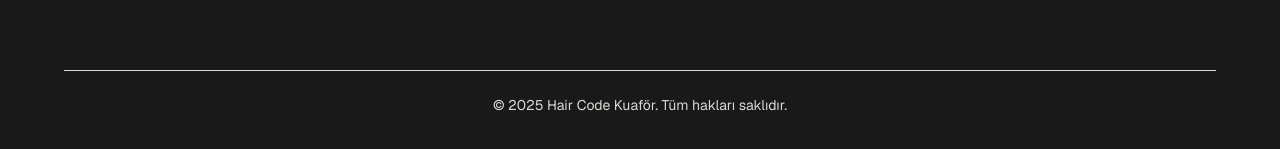
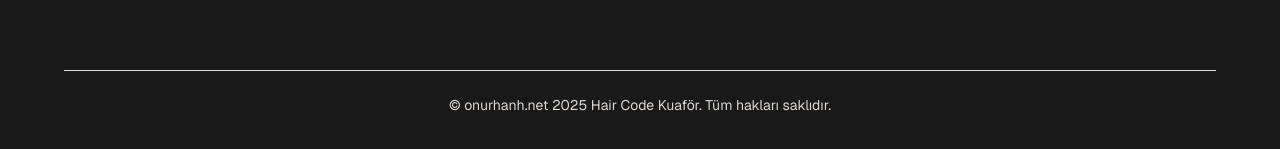
Before and after one commit to onurhanh/haircode-website, a Next.js app: page / in a window 1280 px wide. Shown: the part 5207-5356 px from the top of the page. Built offline with nearby package versions, Linux system fonts and the light colour scheme.

Commit message:
fix:footer

```diff
--- a/components/footer.jsx
+++ b/components/footer.jsx
@@ -3,6 +3,7 @@
 import React from "react";
 import { motion } from "framer-motion";
 import { FaInstagram, FaPhoneAlt, FaMapMarkerAlt, FaClock } from "react-icons/fa";
+import Link from "next/link";
 
 export default function Footer() {
   return (
@@ -83,7 +84,7 @@ export default function Footer() {
 
       {/* Alt Bilgi */}
       <div className="mt-10 text-center text-sm text-[#DDD8D4] border-t pt-6 border-[#DDD8D4] font-sans max-w-6xl mx-auto">
-        © {new Date().getFullYear()} Hair Code Kuaför. Tüm hakları saklıdır.
+        © <a target="blank" href="https://www.onurhanh.net">onurhanh.net</a> 2025 Hair Code Kuaför. Tüm hakları saklıdır.
       </div>
     </motion.footer>
     </div>
```
